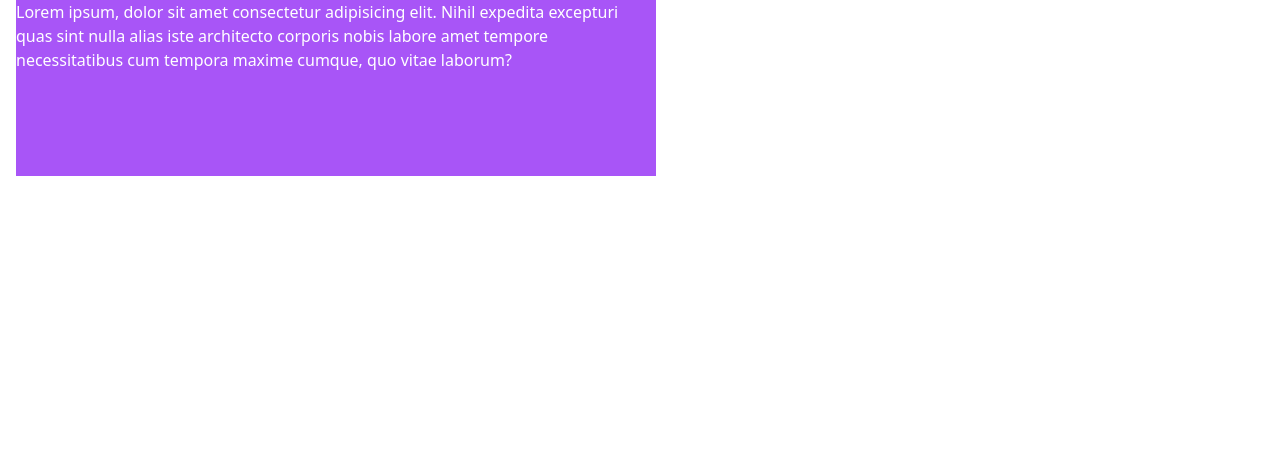
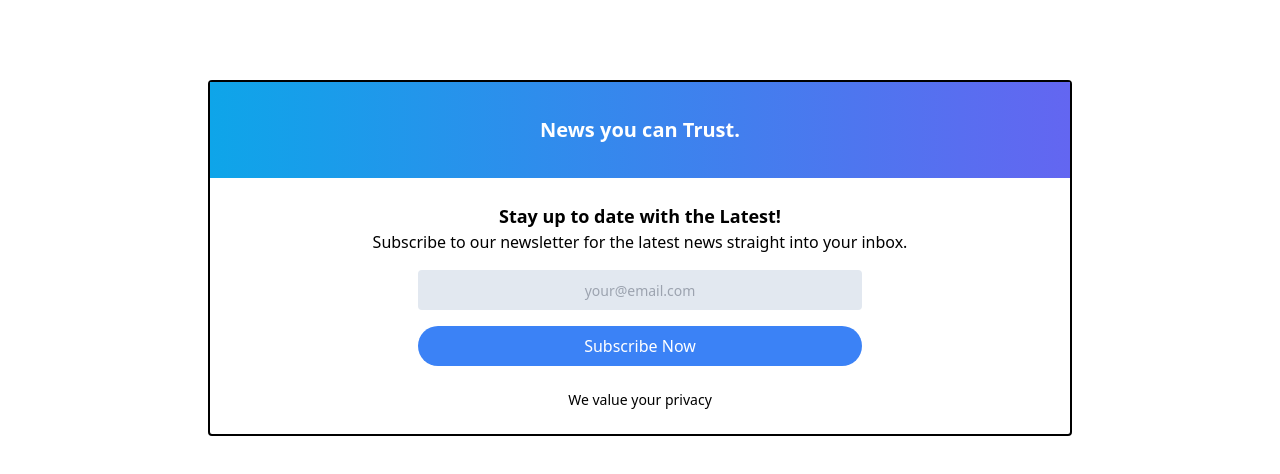
Before and after one commit to Gauravsingh0712/TailwindCSS, a website built with Vite: page index.html in a window 1280 px wide. Built offline with nearby package versions, Linux system fonts and the light colour scheme.

Commit message:
created news card

```diff
--- a/index.html
+++ b/index.html
@@ -7,41 +7,32 @@
     <link rel="stylesheet" href="style.css" />
   </head>
   <body>
-    <!-- <h1 class="text-5xl italic">this is h1</h1>
-    <h2 class="text-3xl">this is h2</h2>
-    <h3 class="text-xl text-end">this is h3</h3>
-    <p class="font-sans">
-      Lorem ipsum, dolor sit amet consectetur adipisicing elit. Atque minus
-      voluptate dolor dolorem inventore? Nostrum explicabo dolorum doloribus aut
-      corporis quae perspiciatis similique vero blanditiis, nemo provident,
-      tempore quos odit. Sunt ipsam quo modi minima officiis animi consequuntur
-      dolore dolores dolorem illum reiciendis recusandae, nihil accusamus quasi
-      a doloribus libero sint quidem soluta eius, delectus cupiditate veniam
-      blanditiis! Quaerat, accusantium.
-    </p>
-    <p class="font-serif">
-      Lorem ipsum, dolor sit amet consectetur adipisicing elit. Atque minus
-      voluptate dolor dolorem inventore? Nostrum explicabo dolorum doloribus aut
-      corporis quae perspiciatis similique vero blanditiis, nemo provident,
-      tempore quos odit. Sunt ipsam quo modi minima officiis animi consequuntur
-      dolore dolores dolorem illum reiciendis recusandae, nihil accusamus quasi
-      a doloribus libero sint quidem soluta eius, delectus cupiditate veniam
-      blanditiis! Quaerat, accusantium.
-    </p>
-    <p class="font-mono">
-      Lorem ipsum, dolor sit amet consectetur adipisicing elit. Atque minus
-      voluptate dolor dolorem inventore? Nostrum explicabo dolorum doloribus aut
-      corporis quae perspiciatis similique vero blanditiis, nemo provident,
-      tempore quos odit. Sunt ipsam quo modi minima officiis animi consequuntur
-      dolore dolores dolorem illum reiciendis recusandae, nihil accusamus quasi
-      a doloribus libero sint quidem soluta eius, delectus cupiditate veniam
-      blanditiis! Quaerat, accusantium.
-    </p> -->
-
-    <div class="bg-purple-500 w-1/2 h-44 text-white ml-4 ">
-      Lorem ipsum, dolor sit amet consectetur adipisicing elit. Nihil expedita
-      excepturi quas sint nulla alias iste architecto corporis nobis labore amet
-      tempore necessitatibus cum tempora maxime cumque, quo vitae laborum?
+    <div class="mt-20 mx-52 flex flex-wrap rounded border-2 border-black">
+      <!-- Quote -->
+      <div
+        class="w-full bg-gradient-to-r from-sky-500 to-indigo-500 text-white h-24 flex justify-center items-center font-bold text-xl"
+      >
+        News you can Trust.
+      </div>
+      <!-- Content Container -->
+      <div class="w-full text-center mt-6">
+        <h3 class="text-lg font-semibold">Stay up to date with the Latest!</h3>
+        <p>
+          Subscribe to our newsletter for the latest news straight into your
+          inbox.
+        </p>
+        <form class="flex flex-wrap">
+          <input
+            placeholder="your@email.com"
+            type="email"
+            class="w-full mx-52 bg-slate-200 text-center placeholder:text-sm my-4 py-2 rounded"
+          />
+          <button class="bg-blue-500 w-full text-white mx-52 py-2 rounded-full">
+            Subscribe Now
+          </button>
+        </form>
+        <p class="my-6 text-sm">We value your privacy</p>
+      </div>
     </div>
   </body>
 </html>
```
